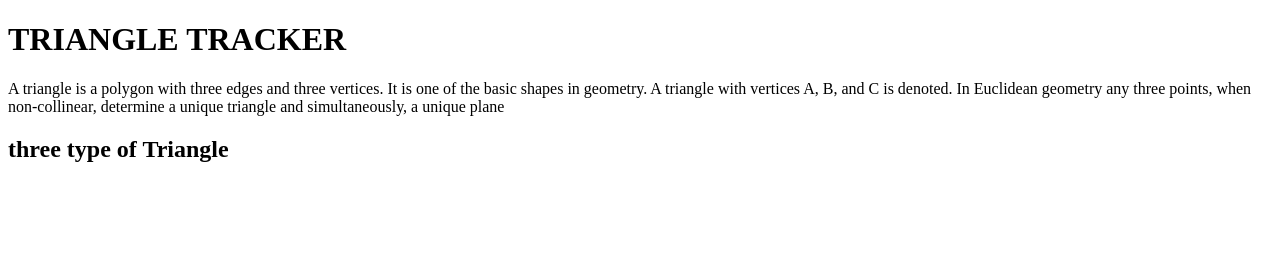
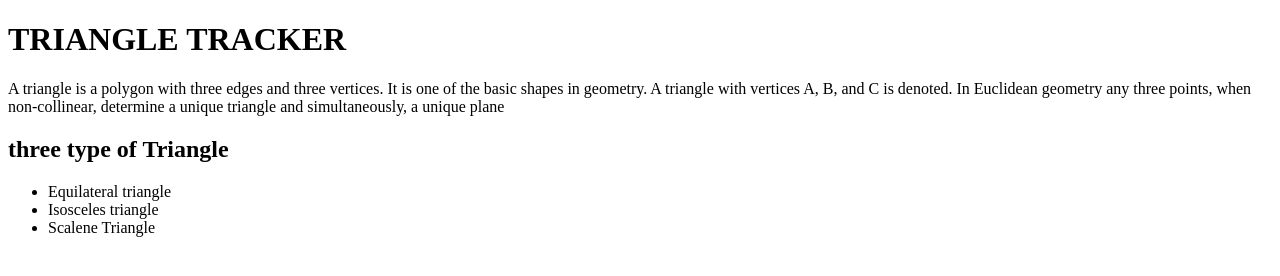
Before and after one commit to joycewamaboyi/Triangle, a plain HTML site: page index.html in a window 1280 px wide. Drawn offline with Linux system fonts and the light colour scheme; a script that the page names is missing.

Commit message:
add list

```diff
--- a/index.html
+++ b/index.html
@@ -10,6 +10,11 @@
         <h1>TRIANGLE TRACKER</h1>
      <p>A triangle is a polygon with three edges and three vertices. It is one of the basic shapes in geometry. A triangle with vertices A, B, and C is denoted. In Euclidean geometry any three points, when non-collinear, determine a unique triangle and simultaneously, a unique plane</p>
      <h2>three type of Triangle</h2>
+     <ul>
+         <li>Equilateral triangle</li>
+         <li>Isosceles triangle</li>
+         <li>Scalene Triangle</li>
+     </ul>
 </body>
 </html>
 
```
